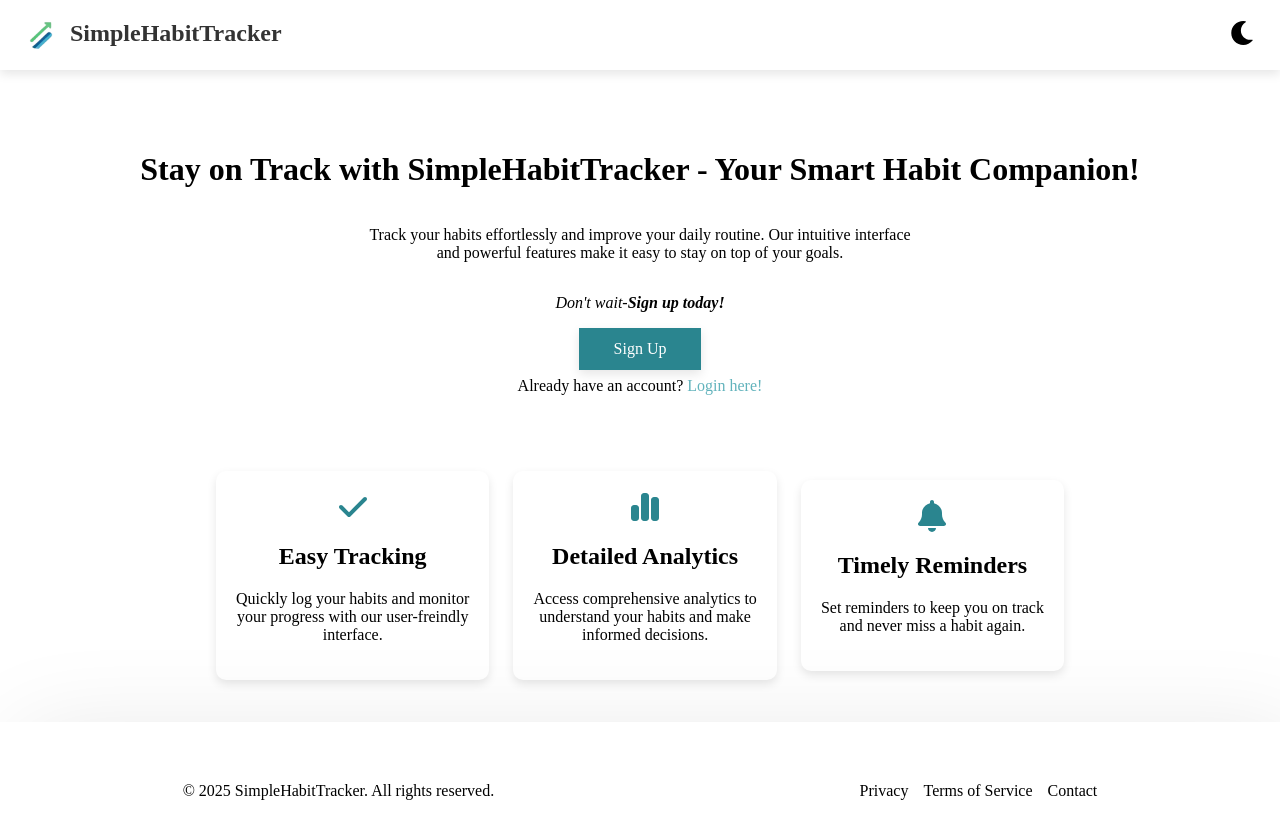
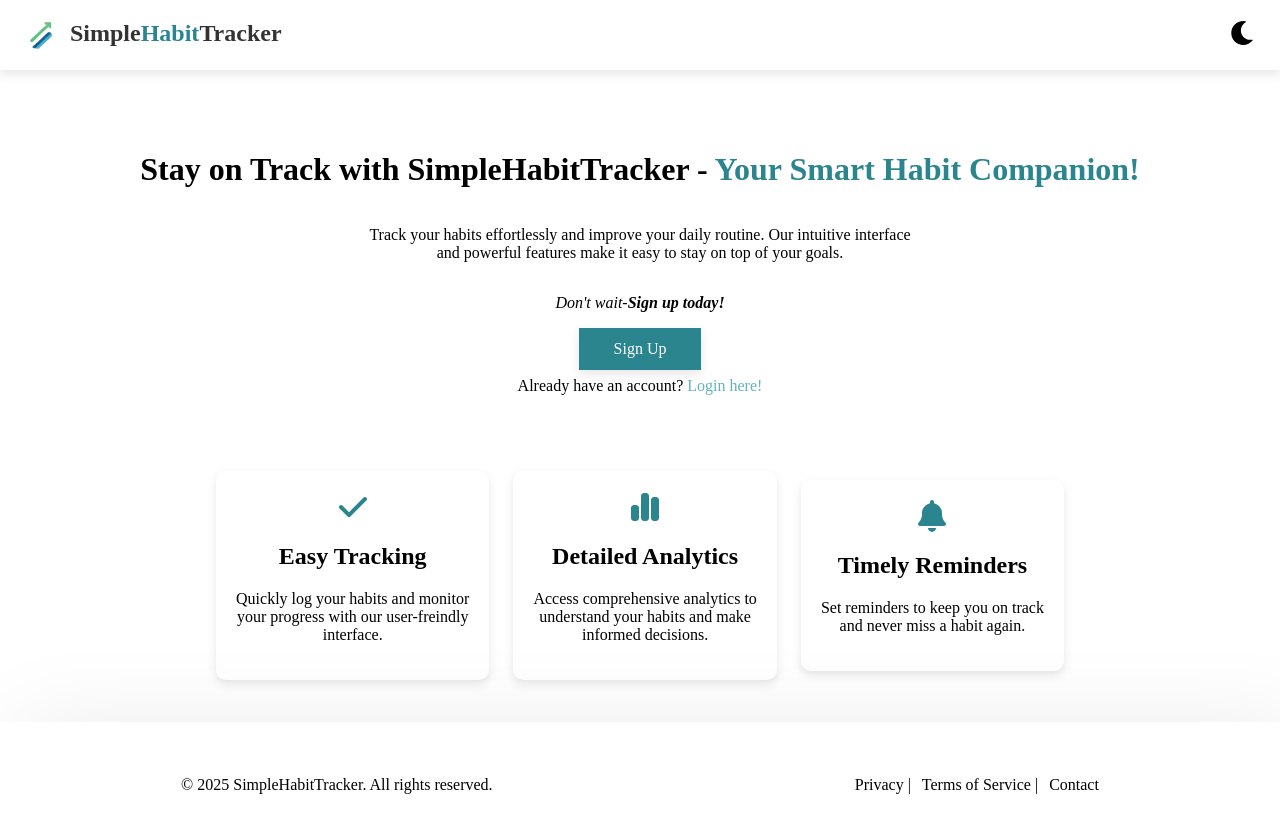
Before and after one commit to Y-A-Dawit/FE-CAPSTONE-PROJECT-ALX, a React (Vite) app in the folder simple-habit-tracker/: page / in a window 1280 px wide. Shown: the top 838 px of the page. Built offline with nearby package versions, Linux system fonts and the light colour scheme.

Commit message:
gave color style to the landing page's headline, and to the website's name at the top of the navbar

```diff
--- a/simple-habit-tracker/src/components/Footer.jsx
+++ b/simple-habit-tracker/src/components/Footer.jsx
@@ -7,7 +7,7 @@ const Footer = () => {
       flexDirection: "row",
       alignItems: "self-end",
       justifyContent: "space-around",
-      height: '14.5vh',
+      height: '13.8vh',
       marginTop: "42px",
       marginBottom: "0px",
       border: "none",
@@ -16,9 +16,9 @@ const Footer = () => {
       backgroundColor: "white",}}>
       <p style={{padding: "25px", bottom: '0'}}>&copy; 2025 SimpleHabitTracker. All rights reserved.</p>
 
-      <div style={{display:'flex', gap: "15px", padding: "25px"}}>
-        <p>Privacy</p>
-        <p>Terms of Service</p>
+      <div style={{display:'flex', gap: "11px", padding: "25px"}}>
+        <p>Privacy |</p>
+        <p>Terms of Service |</p>
         <p>Contact</p>
       </div>
     </div>
--- a/simple-habit-tracker/src/components/LandingNavbar.jsx
+++ b/simple-habit-tracker/src/components/LandingNavbar.jsx
@@ -6,7 +6,7 @@ const LandingNavbar = () => {
     <nav style={styles.navbar}> {/*here "styles" is a javascript object that contains multiple style properties, useful if wanna look at this project in the future*/}
         <div style={styles.logoContainer}>
             <img src={faviconLogo} alt="website-logo" style={styles.faviconLogo} />
-            <h1 style={styles.websiteName}>SimpleHabitTracker</h1>
+            <h1 style={styles.websiteName}>Simple<span style={{color: ' #2A858F'}}>Habit</span>Tracker</h1>
         </div>
     </nav>
   )
--- a/simple-habit-tracker/src/pages/LandingPage.jsx
+++ b/simple-habit-tracker/src/pages/LandingPage.jsx
@@ -15,7 +15,7 @@ const LandingPage = () => {
 
 
         <h1>
-          Stay on Track with SimpleHabitTracker - Your Smart Habit Companion!
+          Stay on Track with SimpleHabitTracker - <span style={{color: '#2A858F'}}>Your Smart Habit Companion!</span>
           </h1>
 
         <p style={{textAlign: "center"}}>Track your habits effortlessly and improve your daily routine. Our intuitive interface <br /> and powerful features make it easy to stay on top of your goals.</p>
```
